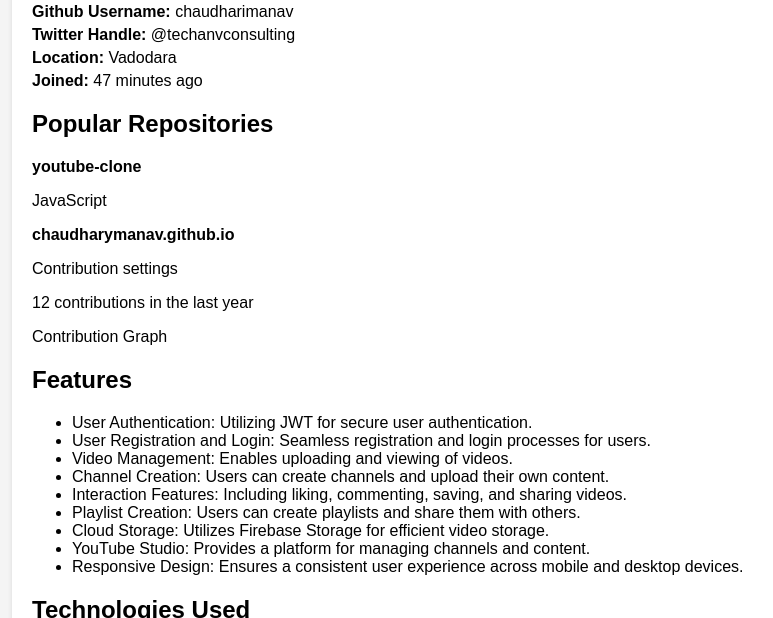
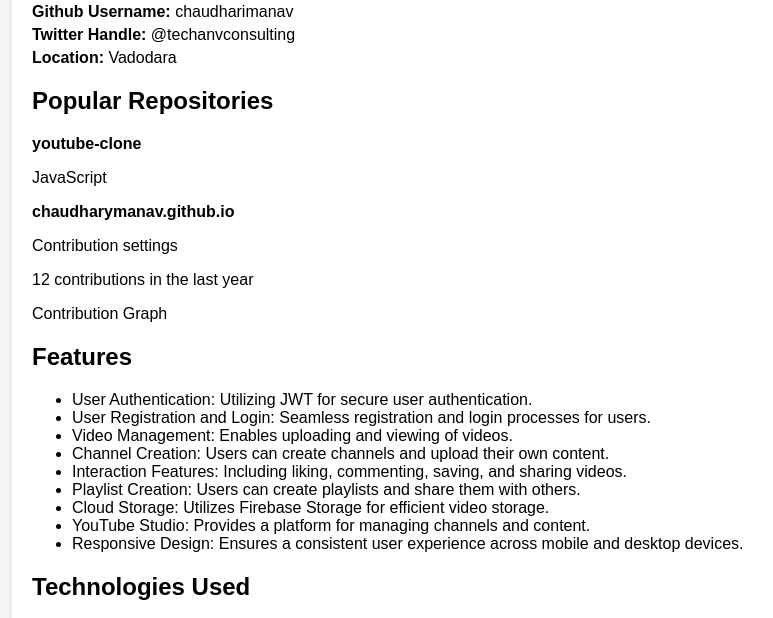
Before and after one commit to chaudharimanav/chaudharimanav.github.io, a plain HTML site: page index.html in a window 1280 px wide. Shown: the part 138-756 px from the top of the page, without its empty margins (208-981 px from the left). Drawn offline with Linux system fonts and the light colour scheme.

Commit message:
Update index.html

```diff
--- a/index.html
+++ b/index.html
@@ -55,7 +55,6 @@
             <p><strong>Github Username:</strong> chaudharimanav</p>
             <p><strong>Twitter Handle:</strong> @techanvconsulting</p>
             <p><strong>Location:</strong> Vadodara</p>
-            <p><strong>Joined:</strong> 47 minutes ago</p>
         </div>
         <h2>Popular Repositories</h2>
         <ul class="repo-list">
```
